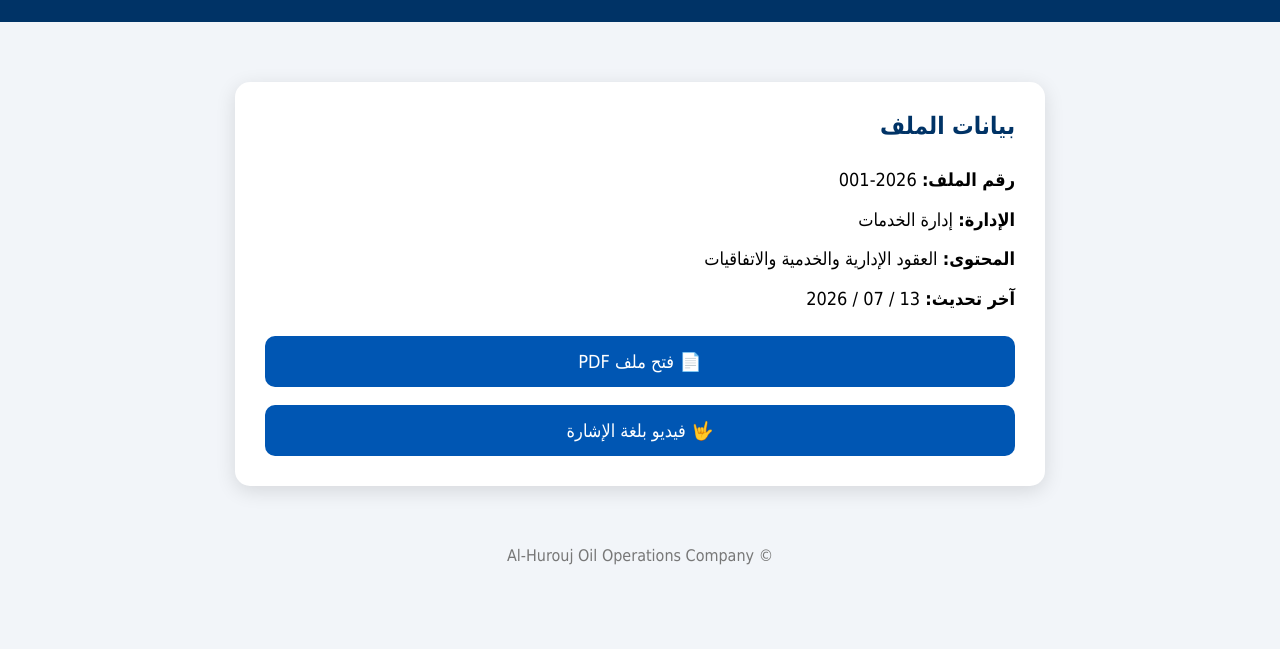
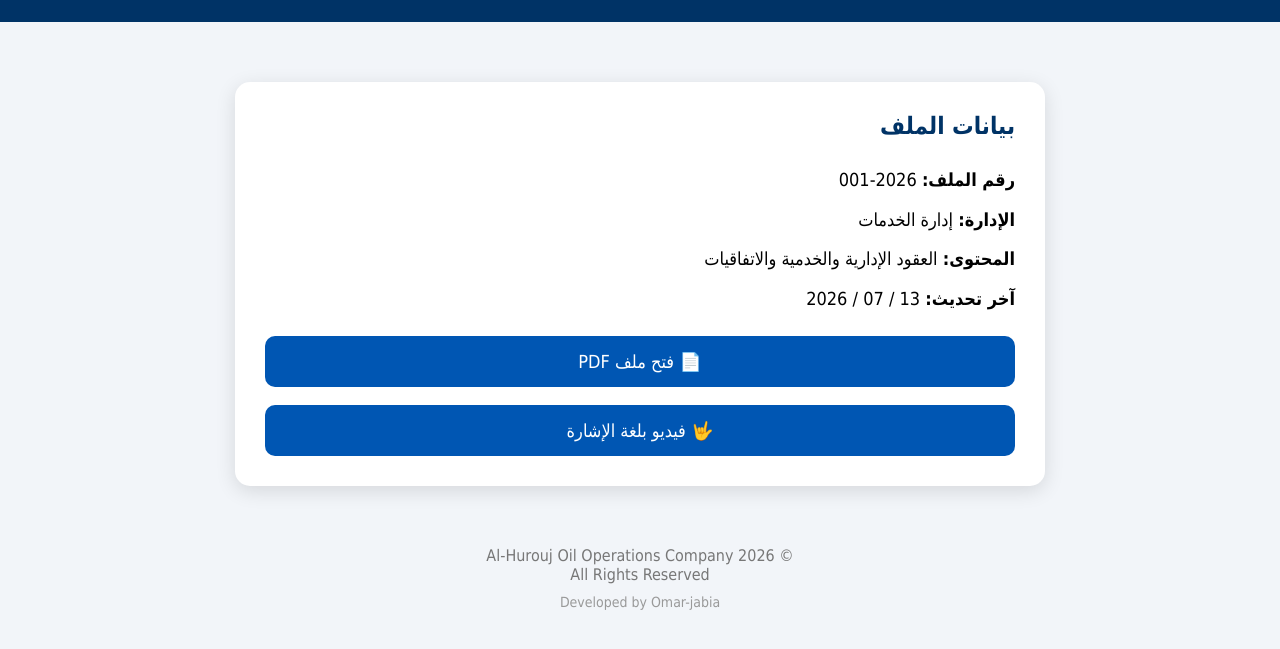
Before and after one commit to tryyy-create/archivehar, a plain HTML site: page index.html in a window 1280 px wide. Shown: the part 85-734 px from the top of the page. Drawn offline with Linux system fonts and the light colour scheme.

Commit message:
Update index.html

```diff
--- a/index.html
+++ b/index.html
@@ -135,9 +135,16 @@ target="_blank">
 
 <footer>
 
-© Al-Hurouj Oil Operations Company
+<p>© 2026 Al-Hurouj Oil Operations Company</p>
+
+<p>All Rights Reserved</p>
+
+<p style="margin-top:10px;font-size:14px;color:#999;">
+Developed by Omar-jabia
+</p>
 
 </footer>
 
+
 </body>
 </html>
```
